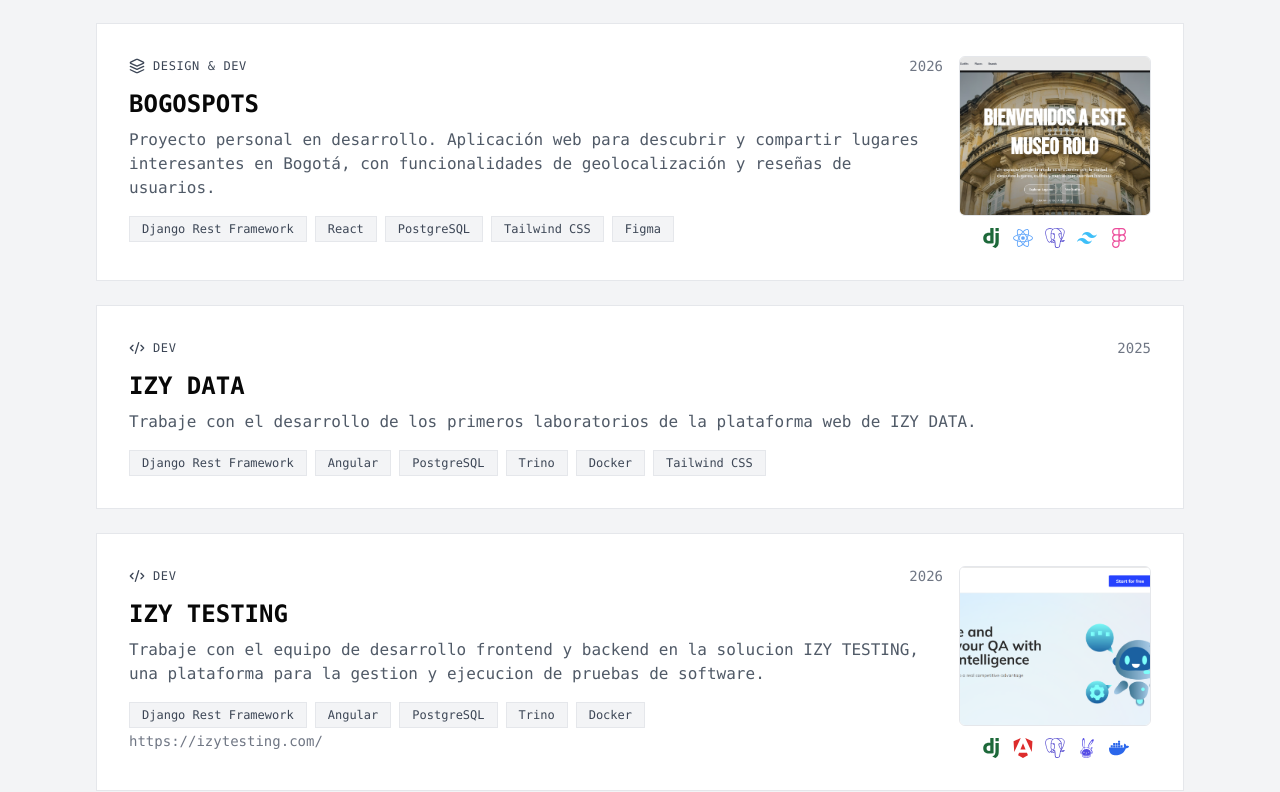
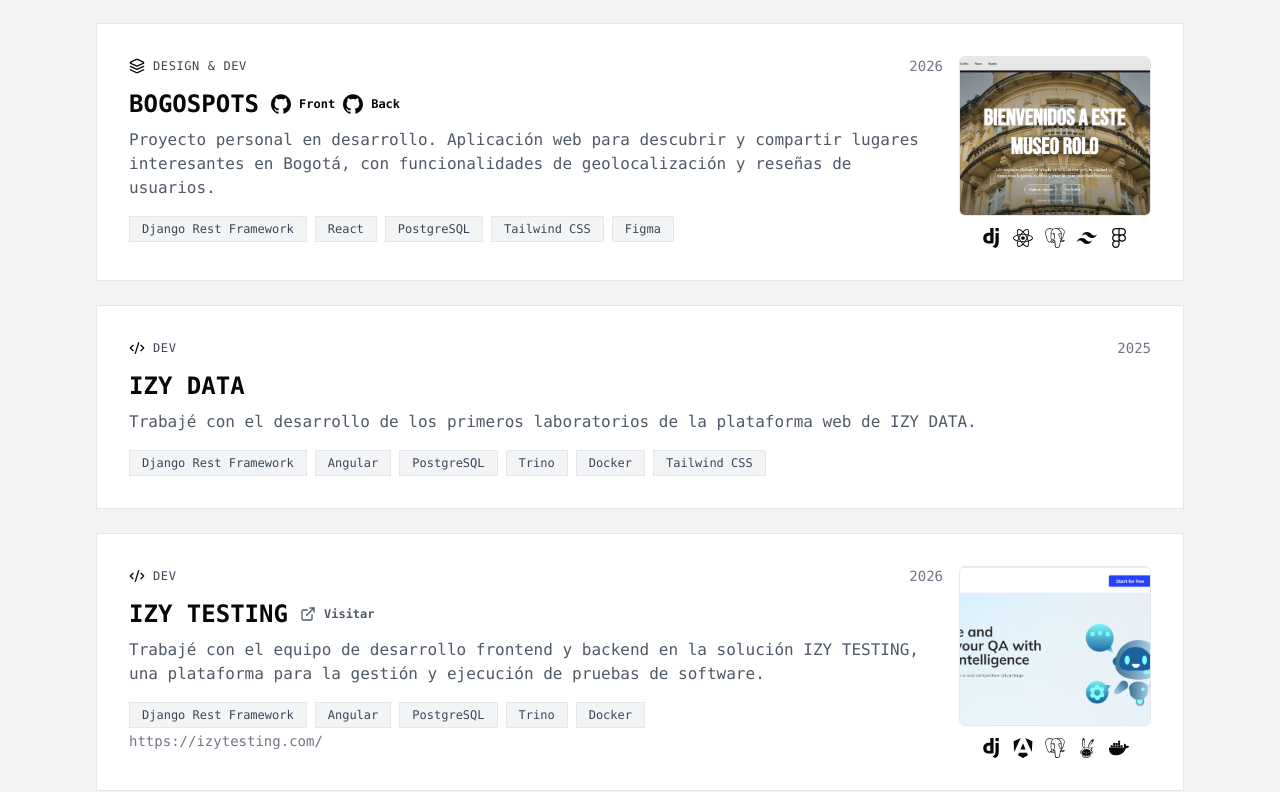
Before and after one commit to JamesLMC1/PortafolioJames, a React (Vite) app: page / in a window 1280 px wide. Shown: the part 1377-2169 px from the top of the page. Built offline with nearby package versions, Linux system fonts and the light colour scheme; no server answers.

Commit message:
Cambios Varios

```diff
--- a/index.html
+++ b/index.html
@@ -4,7 +4,7 @@
     <meta charset="UTF-8" />
     <link rel="icon" type="image/svg+xml" href="/vite.svg" />
     <meta name="viewport" content="width=device-width, initial-scale=1.0" />
-    <title>James Martinez Portafolio</title>
+    <title>James Martínez - Portafolio</title>
     <link rel="preconnect" href="https://fonts.googleapis.com">
     <link rel="preconnect" href="https://fonts.gstatic.com" crossorigin>
     <link href="https://fonts.googleapis.com/css2?family=Space+Mono:wght@400;700&display=swap" rel="stylesheet">
--- a/src/components/Experiences.tsx
+++ b/src/components/Experiences.tsx
@@ -7,7 +7,7 @@
 			<div className="max-w-6xl mx-auto">
 				<div className="mb-16">
 					<h2 className="text-3xl md:text-5xl font-mono font-bold text-black dark:text-white mb-4">
-						Experiencias
+						Experiencias +1
 					</h2>
 					<p className="text-sm md:text-base font-mono text-gray-600 dark:text-gray-400">
 						Historial laboral y roles
--- a/src/components/Projects.tsx
+++ b/src/components/Projects.tsx
@@ -2,7 +2,8 @@
 import { projects } from '../data/projects';
 import { Project } from '../types';
 import { Code2, Palette, Layers } from 'lucide-react';
-import { SiReact, SiTypescript, SiTailwindcss, SiVite, SiDjango, SiPostgresql, SiFigma, SiAngular, SiDocker, SiTrino } from 'react-icons/si';
+import { SiReact, SiTypescript, SiTailwindcss, SiVite, SiDjango, SiPostgresql, SiFigma, SiAngular, SiDocker, SiTrino, SiGithub } from 'react-icons/si';
+import RepoLinks from './RepoLinks';
 import ImageModal from './ImageModal';
 
 type FilterType = 'All' | 'Dev' | 'Design' | 'Design & Dev';
@@ -18,11 +19,11 @@
   const getRoleIcon = (role: Project['role']) => {
     switch (role) {
       case 'Dev':
-        return <Code2 className="w-4 h-4" />;
+        return <Code2 className="w-4 h-4 text-black dark:text-white" />;
       case 'Design':
-        return <Palette className="w-4 h-4" />;
+        return <Palette className="w-4 h-4 text-black dark:text-white" />;
       case 'Design & Dev':
-        return <Layers className="w-4 h-4" />;
+        return <Layers className="w-4 h-4 text-black dark:text-white" />;
     }
   };
 
@@ -30,30 +31,30 @@
     const t = tech.toLowerCase();
     switch (t) {
       case 'react':
-        return <SiReact className="w-5 h-5 text-blue-400" />;
+        return <SiReact className="w-5 h-5 text-black dark:text-white" />;
       case 'typescript':
-        return <SiTypescript className="w-5 h-5 text-blue-600" />;
+        return <SiTypescript className="w-5 h-5 text-black dark:text-white" />;
       case 'tailwind css':
       case 'tailwind':
-        return <SiTailwindcss className="w-5 h-5 text-sky-400" />;
+        return <SiTailwindcss className="w-5 h-5 text-black dark:text-white" />;
       case 'vite':
-        return <SiVite className="w-5 h-5 text-green-500" />;
+        return <SiVite className="w-5 h-5 text-black dark:text-white" />;
       case 'django rest framework':
       case 'django':
-        return <SiDjango className="w-5 h-5 text-green-800" />;
+        return <SiDjango className="w-5 h-5 text-black dark:text-white" />;
       case 'postgresql':
       case 'postgres':
-        return <SiPostgresql className="w-5 h-5 text-indigo-700" />;
+        return <SiPostgresql className="w-5 h-5 text-black dark:text-white" />;
       case 'figma':
-        return <SiFigma className="w-5 h-5 text-pink-500" />;
+        return <SiFigma className="w-5 h-5 text-black dark:text-white" />;
       case 'angular':
-        return <SiAngular className="w-5 h-5 text-red-600" />;
+        return <SiAngular className="w-5 h-5 text-black dark:text-white" />;
       case 'docker':
-        return <SiDocker className="w-5 h-5 text-blue-600" />;
+        return <SiDocker className="w-5 h-5 text-black dark:text-white" />;
       case 'trino':
-        return <SiTrino className="w-5 h-5 text-indigo-600" />;
+        return <SiTrino className="w-5 h-5 text-black dark:text-white" />;
       default:
-        return <span className="text-xs font-mono">{tech}</span>;
+        return <span className="text-xs font-mono text-black dark:text-white">{tech}</span>;
     }
   };
 
@@ -74,11 +75,10 @@
             <button
               key={type}
               onClick={() => setFilter(type)}
-              className={`px-4 py-2 font-mono text-sm transition-all duration-300 border ${
-                filter === type
+              className={`px-4 py-2 font-mono text-sm transition-all duration-300 border ${filter === type
                   ? 'bg-black dark:bg-white text-white dark:text-black border-black dark:border-white'
                   : 'bg-white dark:bg-gray-700 text-gray-700 dark:text-gray-300 border-gray-300 dark:border-gray-600 hover:border-black dark:hover:border-white'
-              }`}
+                }`}
             >
               {type}
             </button>
@@ -107,7 +107,11 @@
                   </div>
 
                   <h3 className="text-xl md:text-2xl font-mono font-bold text-black dark:text-white mb-2 transition-colors duration-300">
-                    {project.title}
+                    <span className="inline-flex items-center gap-3">
+                      <span>{project.title}</span>
+
+                      <RepoLinks repoFront={project.repoFront} repoBack={project.repoBack} link={project.link} />
+                    </span>
                   </h3>
 
                   <p className="text-sm md:text-base font-mono text-gray-600 dark:text-gray-300 leading-relaxed mb-4 transition-colors duration-300">
--- /dev/null
+++ b/src/components/RepoLinks.tsx
@@ -0,0 +1,59 @@
+import { SiGithub } from 'react-icons/si';
+import { ExternalLink } from 'lucide-react';
+
+type Props = {
+  repoFront?: string | null;
+  repoBack?: string | null;
+  link?: string | null;
+};
+
+export default function RepoLinks({ repoFront, repoBack, link }: Props) {
+  const front = repoFront?.trim();
+  const back = repoBack?.trim();
+
+  return (
+    <nav aria-label="Repositorios" className="flex flex-col md:flex-row items-start md:items-center gap-2">
+      {front && (
+        <a
+          href={front}
+          target="_blank"
+          rel="noopener noreferrer"
+          aria-label="Repositorio front"
+          className="group flex items-center gap-2 text-black dark:text-white hover:opacity-90 transition transform hover:scale-105"
+        >
+          <SiGithub className="w-5 h-5" />
+          <span className="hidden md:inline text-xs font-mono">Front</span>
+          <span className="sr-only">Repositorio front</span>
+        </a>
+      )}
+
+      {back && (
+        <a
+          href={back}
+          target="_blank"
+          rel="noopener noreferrer"
+          aria-label="Repositorio back"
+          className="group flex items-center gap-2 text-black dark:text-white hover:opacity-90 transition transform hover:scale-105"
+        >
+          <SiGithub className="w-5 h-5" />
+          <span className="hidden md:inline text-xs font-mono">Back</span>
+          <span className="sr-only">Repositorio back</span>
+        </a>
+      )}
+
+      {link && (
+        <a
+          href={link}
+          target="_blank"
+          rel="noopener noreferrer"
+          aria-label="Enlace del proyecto"
+          className="group flex items-center gap-2 text-gray-600 dark:text-gray-300 hover:opacity-90 transition transform hover:scale-105"
+        >
+          <ExternalLink className="w-4 h-4" />
+          <span className="hidden md:inline text-xs font-mono">Visitar</span>
+          <span className="sr-only">Enlace del proyecto</span>
+        </a>
+      )}
+    </nav>
+  );
+}
--- a/src/data/education.ts
+++ b/src/data/education.ts
@@ -8,17 +8,17 @@
   },
   {
     title: 'Tecnólogo en Desarrollo de Software',
-    institution: 'Fundacion Universitaria Uninpahu',
+    institution: 'Fundación Universitaria Uninpahu',
     year: 'Ene 2023 -' + ' Dic 2025',
   },
   {
-    title: 'Auxiliar en publicaciónes gráficas',
+    title: 'Auxiliar en publicaciones gráficas',
     institution: 'Instituto Técnico Industrial Centro Don Bosco',
     year: 'Feb 2019 -' + ' Dic 2022',
   },
   {
     title: 'Ingeniero en desarrollo de software',
-    institution: 'Fundacion Universitaria Uninpahu',
+    institution: 'Fundación Universitaria Uninpahu',
     year: 'Feb 2026',
   }
 ];
--- a/src/data/experience.ts
+++ b/src/data/experience.ts
@@ -3,7 +3,7 @@
 export const experiences: Experience[] = [
   {
     company: 'Q-VISION',
-    role: 'Aprendiz de Desarrollo de Software',
+    role: 'Aprendiz de innovación y desarrollo de software',
     duration: '28 Agosto 2025 - Presente',
     description: `Desarrollador fullstack en Q-VISION, empresa dedicada a crear soluciones tecnológicas innovadoras.
     Participé en el desarrollo de aplicaciones web con Angular, Django REST Framework, Trino, MySQL y Docker.
--- a/src/data/projects.ts
+++ b/src/data/projects.ts
@@ -4,6 +4,7 @@
   {
     id: '1',
     title: 'Portafolio Experimental',
+    repoFront: 'https://github.com/JamesLMC1/PortafolioJames',
     year: 2025,
     role: 'Design & Dev',
     description: 'Sitio experimental basado en estética minimalista, explorando animaciones suaves y diseño tipográfico.',
@@ -13,6 +14,8 @@
   {
     id: '2',
     title: 'BOGOSPOTS',
+    repoBack: 'https://github.com/JamesLMC1/BackEndRedSocialBogota',
+    repoFront: 'https://github.com/JamesLMC1/FrontRedSocialBogota',
     year: 2026,
     role: 'Design & Dev',
     description: 'Proyecto personal en desarrollo. Aplicación web para descubrir y compartir lugares interesantes en Bogotá, con funcionalidades de geolocalización y reseñas de usuarios.',
@@ -24,7 +27,7 @@
     title: 'IZY DATA',
     year: 2025,
     role: 'Dev',
-    description: 'Trabaje con el desarrollo de los primeros laboratorios de la plataforma web de IZY DATA.',
+    description: 'Trabajé con el desarrollo de los primeros laboratorios de la plataforma web de IZY DATA.',
     technologies: ['Django Rest Framework', 'Angular', 'PostgreSQL','Trino', 'Docker', 'Tailwind CSS']
   },
   {
@@ -32,7 +35,7 @@
     title: 'IZY TESTING',
     year: 2026,
     role: 'Dev',
-    description: 'Trabaje con el equipo de desarrollo frontend y backend en la solucion IZY TESTING, una plataforma para la gestion y ejecucion de pruebas de software.',
+    description: 'Trabajé con el equipo de desarrollo frontend y backend en la solución IZY TESTING, una plataforma para la gestión y ejecución de pruebas de software.',
     image: 'Izytesting.png',
     link: 'https://izytesting.com/',
     technologies: ['Django Rest Framework', 'Angular', 'PostgreSQL','Trino', 'Docker']
--- a/src/types/index.ts
+++ b/src/types/index.ts
@@ -7,6 +7,8 @@
   technologies: string[];
   image?: string;
   link?: string;
+  repoFront?: string;
+  repoBack?: string;
 }
 
 import { IconType } from 'react-icons';
```
Also changed, not shown: src/components/Footer.tsx (+79 -10 lines), 2 other files (tests, documents, lock files or other folders).
